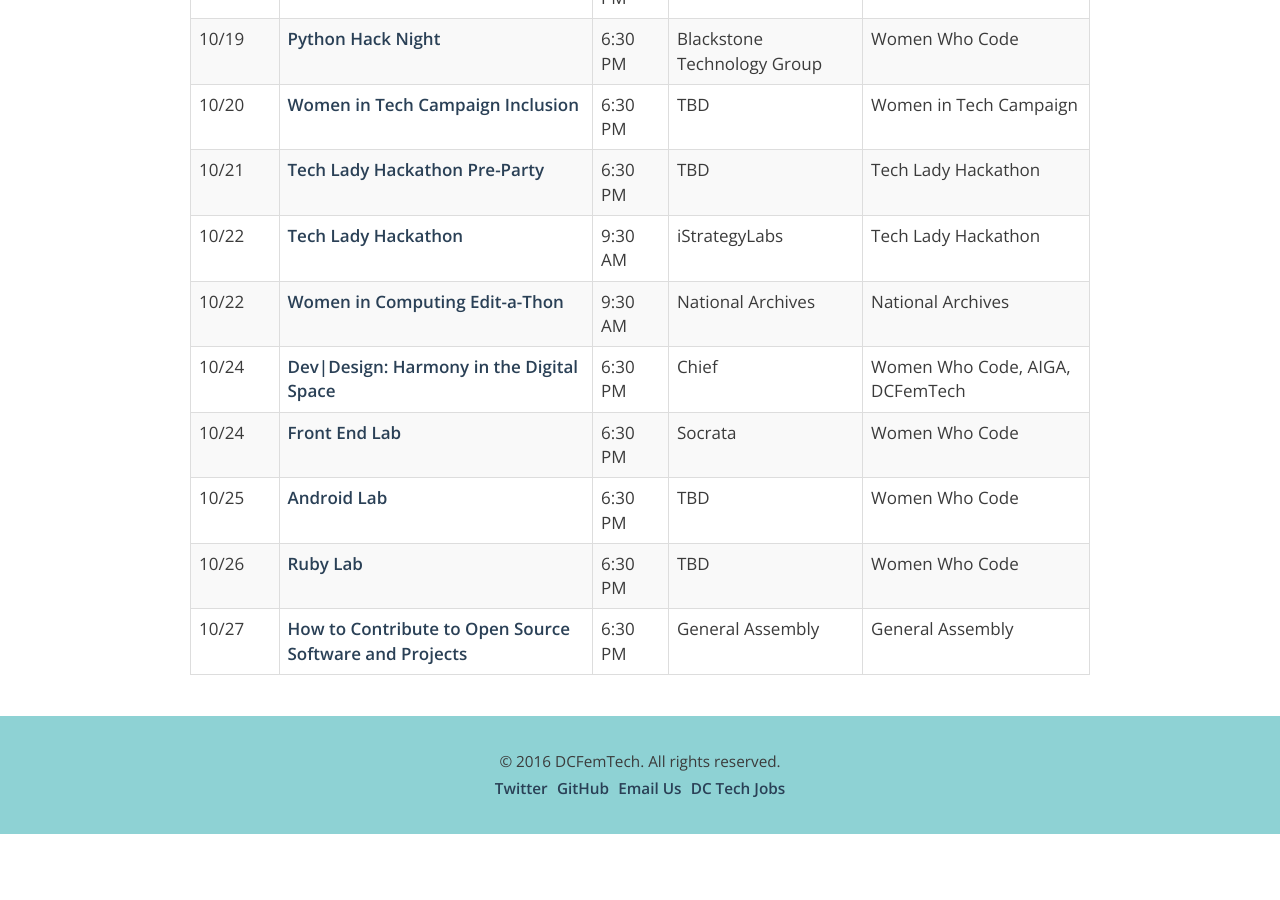
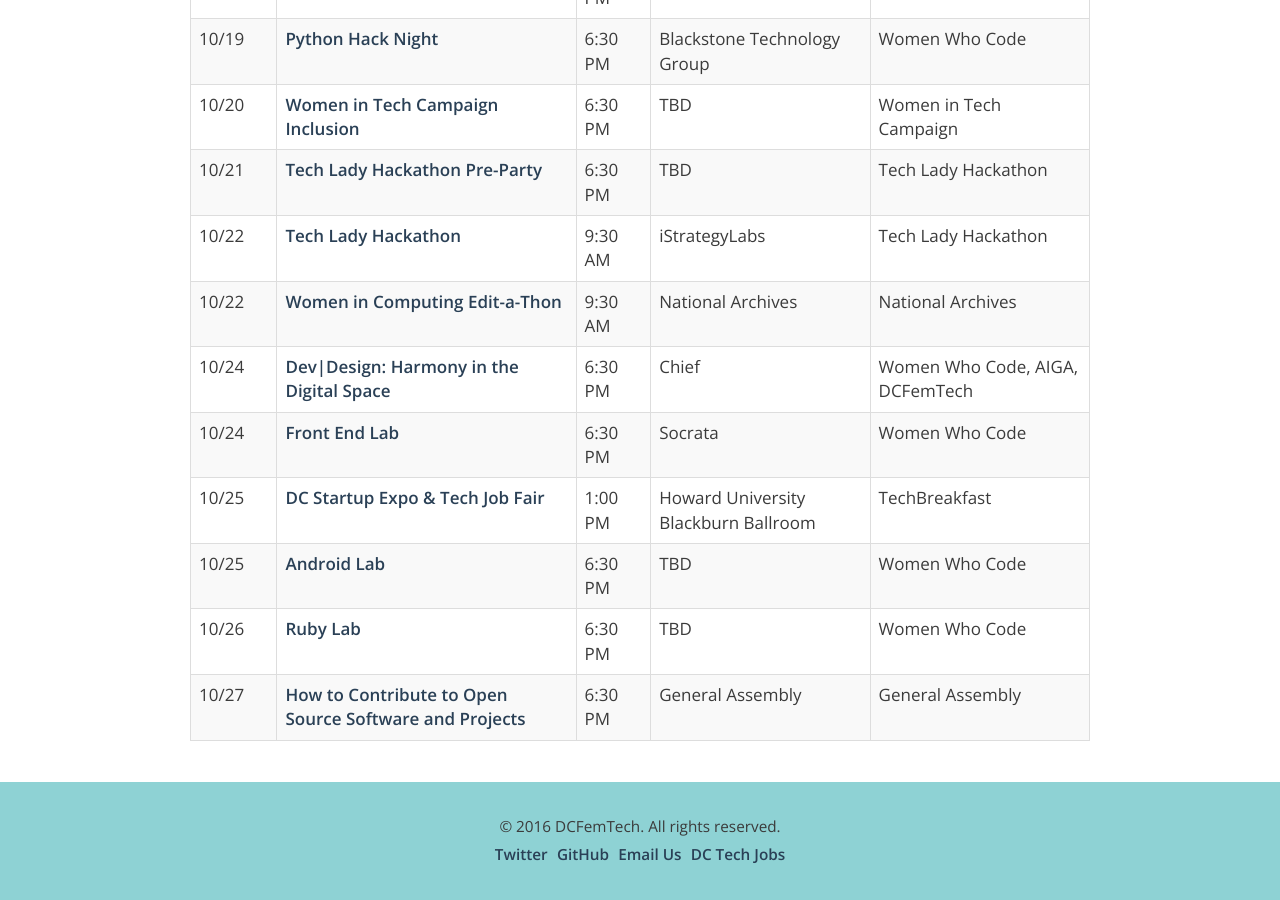
Before and after one commit to dcfemtech/dcfemtech.github.io, a Jekyll site: the page built from _events/tourdecode.markdown, in a window 1280 px wide and 900 px high, scrolled down 1743 px. Built offline with Jekyll 4.4.1, drawn with Linux system fonts in a browser that asks for light colours; before the commit the page ends 2577 px from its top, so only the background shows below that.

Commit message:
Update tourdecode.markdown

```diff
--- a/_events/tourdecode.markdown
+++ b/_events/tourdecode.markdown
@@ -44,6 +44,7 @@
 | 10/22 | [Women in Computing Edit-a-Thon](#) | 9:30 AM | National Archives | National Archives |
 | 10/24 | [Dev&#124;Design: Harmony in the Digital Space](https://www.meetup.com/Women-Who-Code-DC/events/234005278/) | 6:30 PM | Chief | Women Who Code, AIGA, DCFemTech |
 | 10/24 | [Front End Lab](https://www.meetup.com/Women-Who-Code-DC/events/233475049/)   | 6:30 PM | Socrata | Women Who Code |
+| 10/25 | [DC Startup Expo & Tech Job Fair](https://nvite.com/eb/26926184944)| 1:00 PM | Howard University Blackburn Ballroom | TechBreakfast |
 | 10/25 | [Android Lab](https://www.meetup.com/Women-Who-Code-DC/events/pjkzrlyvnbhc/)| 6:30 PM | TBD | Women Who Code |
 | 10/26 | [Ruby Lab](https://www.meetup.com/Women-Who-Code-DC/events/xvsfwlyvnbjc/) | 6:30 PM | TBD | Women Who Code |
 | 10/27 | [How to Contribute to Open Source Software and Projects](#) | 6:30 PM | General Assembly | General Assembly |
```
